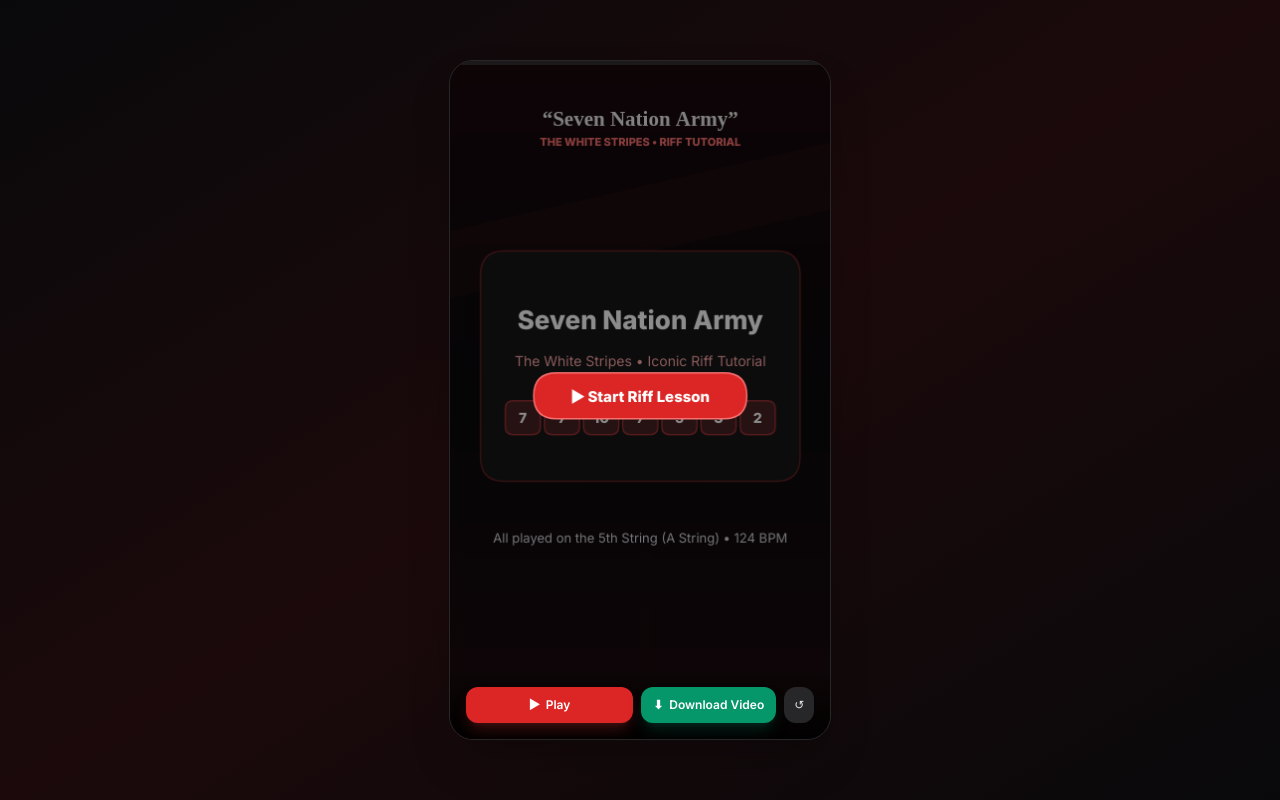
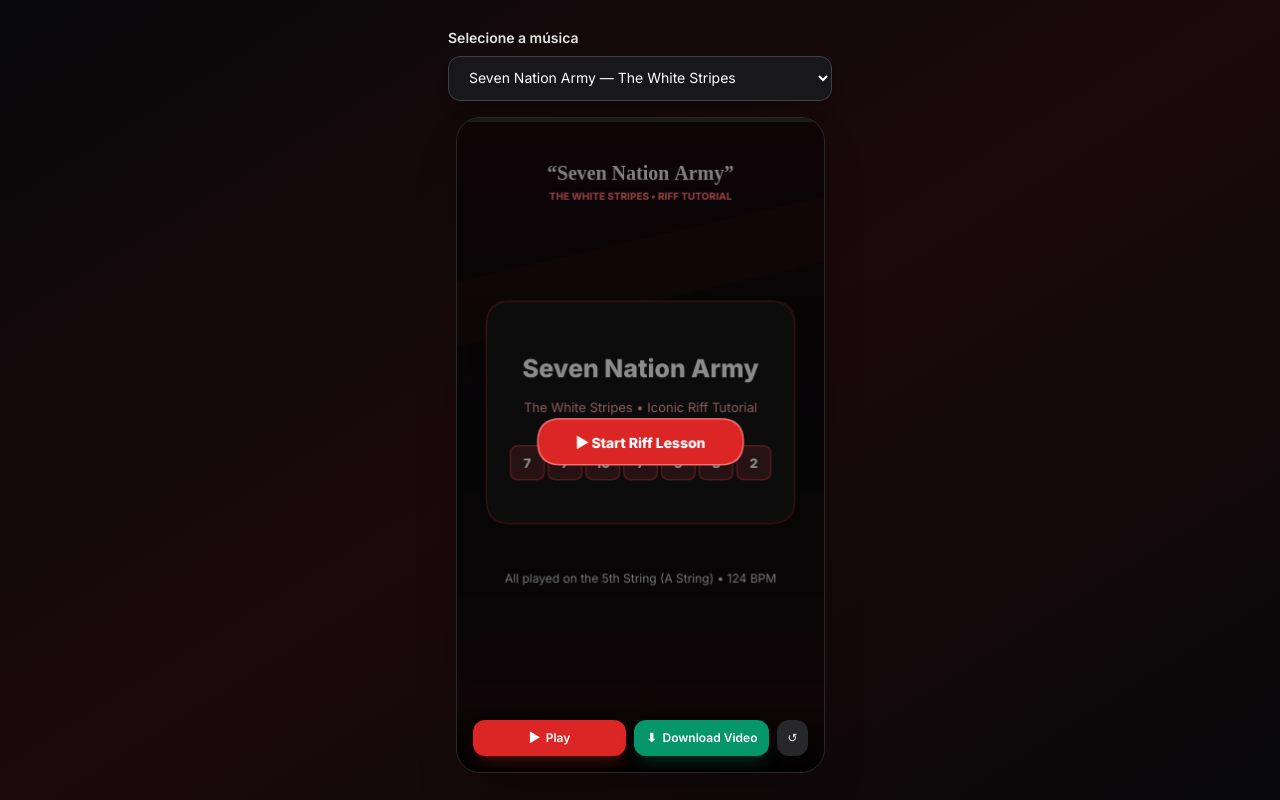
Before and after one commit to Armandodecampos/aula-de-viol-o, a plain HTML site: page index.htm in a window 1280 px wide. Drawn offline with nearby package versions, Linux system fonts and the light colour scheme; a web font is replaced by a local one.

Commit message:
Adicionei um seletor de músicas em index.htm, com “Seven Nation Army” disponível e “Pantera Cor-de-Rosa” indicada como próxima música. A opção da Pantera está desativada por enquanto, pois o tutorial ainda não foi implementado. Ajustei também a altura do vídeo para acomodar o seletor.

```diff
--- a/index.htm
+++ b/index.htm
@@ -22,14 +22,22 @@
         /* Proporção vertical 9:16 com fallback explícito de altura */
         .tiktok-container {
             aspect-ratio: 9 / 16;
-            height: 85vh;
-            max-height: 85vh;
+            height: min(85vh, calc(100vh - 9rem));
+            max-height: min(85vh, calc(100vh - 9rem));
             width: auto;
             max-width: 100%;
         }
     </style>
 </head>
-<body class="min-h-screen flex flex-col items-center justify-center p-4 bg-gradient-to-br from-zinc-950 via-red-950/30 to-zinc-950">
+<body class="min-h-screen flex flex-col items-center justify-center gap-4 p-4 bg-gradient-to-br from-zinc-950 via-red-950/30 to-zinc-950">
+
+    <div class="w-full max-w-sm">
+        <label for="songSelect" class="mb-2 block text-sm font-semibold text-zinc-200">Selecione a música</label>
+        <select id="songSelect" class="w-full rounded-xl border border-zinc-700 bg-zinc-900 px-4 py-3 text-sm text-white shadow-lg focus:border-red-500 focus:outline-none focus:ring-2 focus:ring-red-500/40">
+            <option value="seven-nation-army" selected>Seven Nation Army — The White Stripes</option>
+            <option value="pink-panther" disabled>Pantera Cor-de-Rosa (em breve)</option>
+        </select>
+    </div>
 
     <!-- Container do Vídeo Vertical -->
     <div class="tiktok-container relative bg-zinc-900 rounded-3xl shadow-2xl border border-zinc-800 overflow-hidden flex flex-col justify-between">
```
